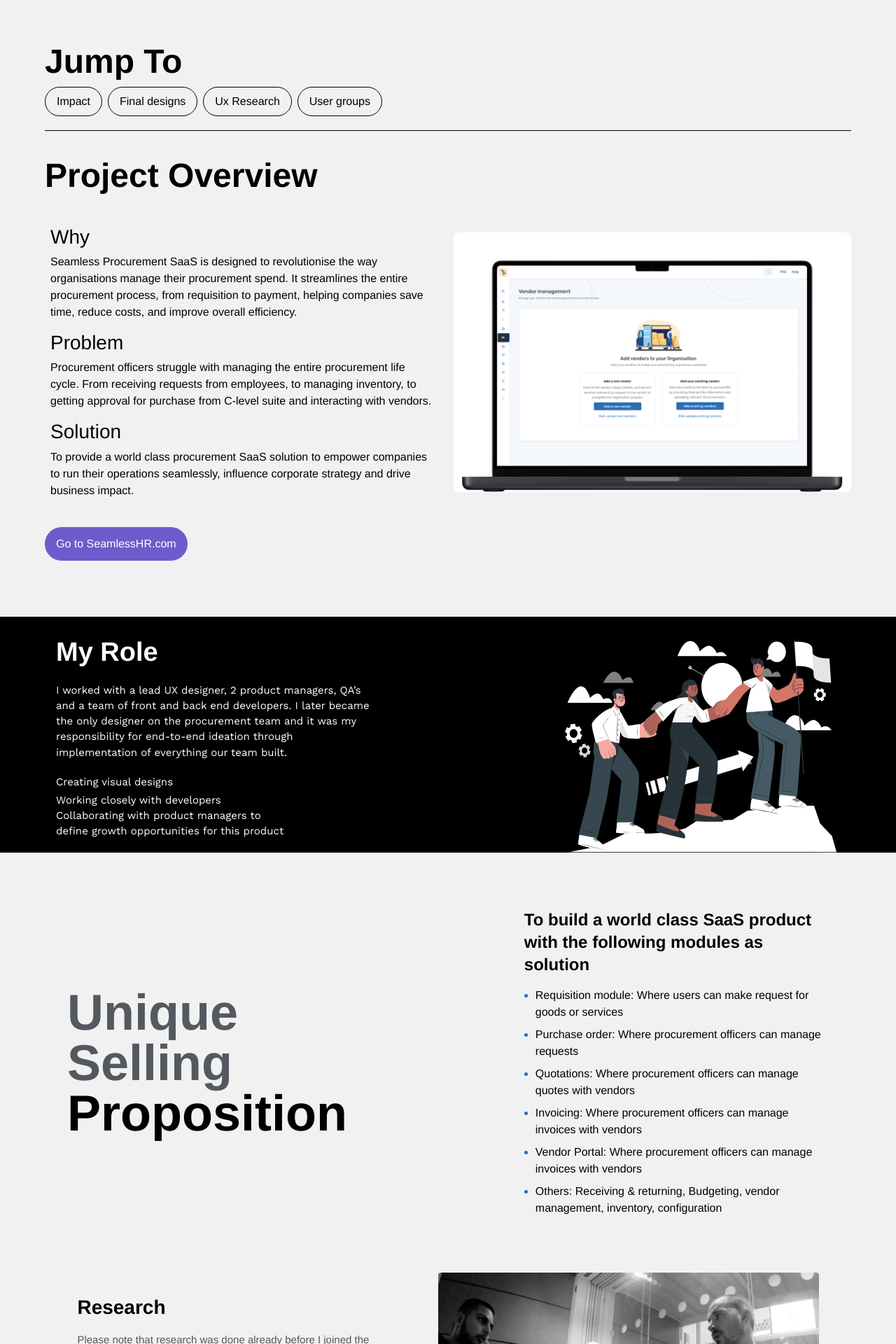
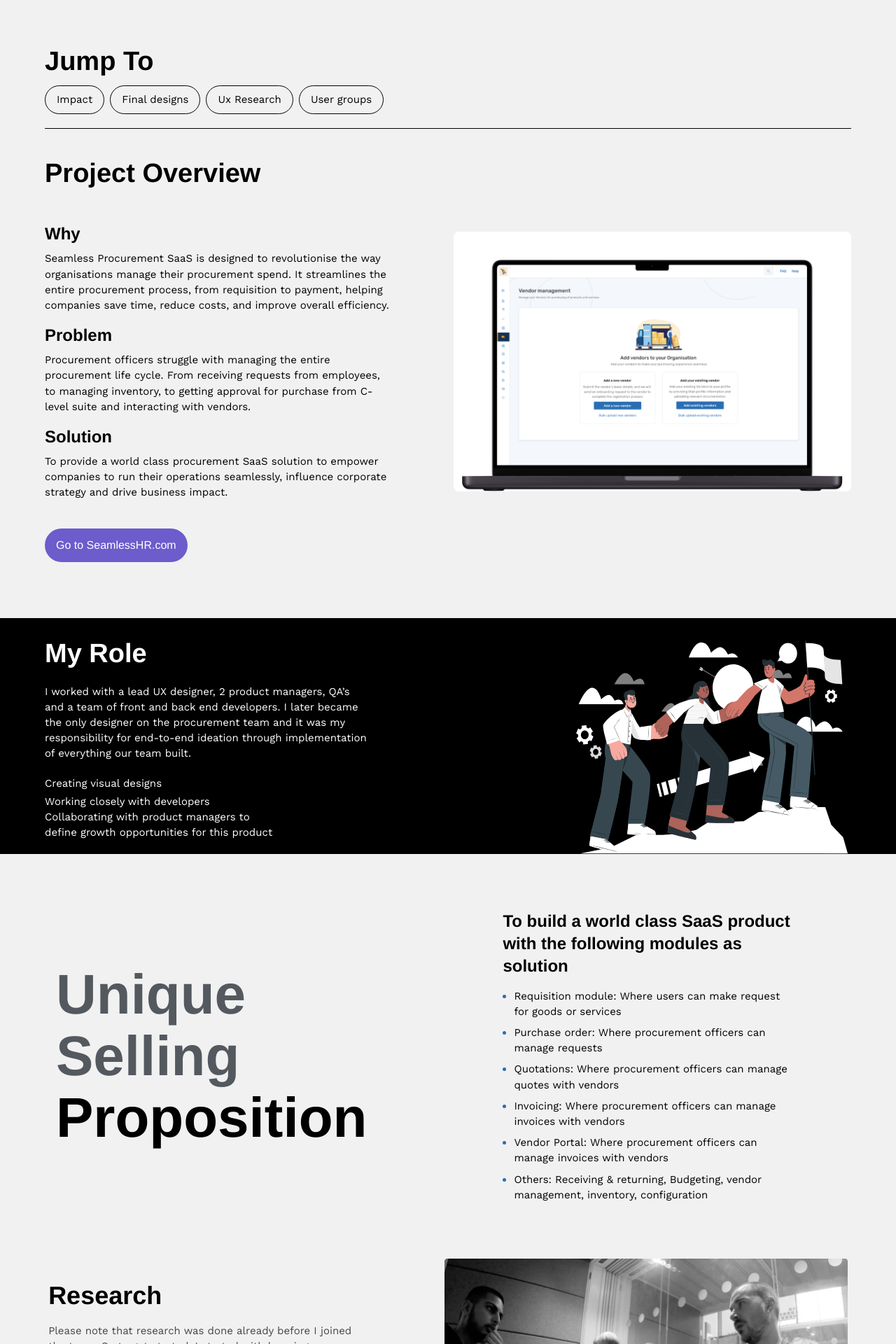
Before and after one commit to Nathan-88/precious-portfolio, a React (Vite) app: page /projects/procurement in a window 1280 px wide. Shown: the part 820-2740 px from the top of the page at 70% size. Built offline with nearby package versions, Linux system fonts and the light colour scheme; a web font is replaced by a local one.

Commit message:
editing the procurement page

```diff
--- a/src/components/JumpTo.jsx
+++ b/src/components/JumpTo.jsx
@@ -11,31 +11,31 @@ const JumpTo = () => {
     return(
         <section className="bg-tertiary px-8 py-12 md:px-16 md:py-20 h-auto">
             <div className="space-y-3">
-                <h2 id="Overview" className="text-5xl font-bold">Jump To</h2>
+                <h2 id="Overview" className="text-4xl font-bold">Jump To</h2>
                 <div className="flex flex-wrap space-x-2">
                     {Items.map((item, index) => (
-                    <div key={index} className="border hover:bg-primary hover:text-white border-current py-2 px-4 mb-2 rounded-full">
+                    <div key={index} className="border font-[400] font-work-sans hover:bg-primary hover:text-white border-current text-sm py-2 px-4 mb-2 rounded-full">
                         <a href={item.link} className="">{item.name}</a>
                     </div>))}
                 </div>
-                <hr className=" border-current"/>
+                <hr className="border-current"/>
             </div>
 
             <section className="pt-10">
-                <h2 className="text-5xl font-bold mb-10">Project Overview</h2>
+                <h2 className="text-4xl font-bold mb-10">Project Overview</h2>
                 <div className="flex gap-4 flex-col xl:flex-row justify-center items-center">
-                    <div className="p-2 space-y-4 xl:w-1/2">
+                    <div className="py-2 space-y-4 xl:w-1/2">
                         <div className="space-y-2">
-                            <h3 className="font-medium text-3xl">Why</h3>
-                            <p className="">Seamless Procurement SaaS is designed to revolutionise the way organisations manage their procurement spend. It streamlines the entire procurement process, from requisition to payment, helping companies save time, reduce costs, and improve overall efficiency.</p>
+                            <h3 className="font-bold text-2xl">Why</h3>
+                            <p className="xl:w-[89%] font-work-sans text-sm font-[400]">Seamless Procurement SaaS is designed to revolutionise the way organisations manage their procurement spend. It streamlines the entire procurement process, from requisition to payment, helping companies save time, reduce costs, and improve overall efficiency.</p>
                         </div>
                         <div className="space-y-2">
-                            <h3 className="font-medium text-3xl">Problem</h3>
-                            <p className="">Procurement officers struggle with managing the entire procurement life cycle. From receiving requests from employees, to managing inventory, to getting approval for purchase from C-level suite and interacting with vendors.</p>
+                            <h3 className="font-bold text-2xl">Problem</h3>
+                            <p className="xl:w-[87%] font-work-sans text-sm font-[400]">Procurement officers struggle with managing the entire procurement life cycle. From receiving requests from employees, to managing inventory, to getting approval for purchase from C-level suite and interacting with vendors.</p>
                         </div>
                         <div className="space-y-2">
-                            <h3 className="font-medium text-3xl">Solution</h3>
-                            <p className="">To provide a world class procurement SaaS solution to empower companies to run their operations seamlessly, influence corporate strategy and drive business impact.</p>
+                            <h3 className="font-bold text-2xl">Solution</h3>
+                            <p className="font-work-sans text-sm font-[400] xl:w-[90%]">To provide a world class procurement SaaS solution to empower companies to run their operations seamlessly, influence corporate strategy and drive business impact.</p>
                         </div>
                     </div>
                     <div className="xl:w-1/2 px-3 pt-10 rounded-lg bg-white">
--- a/src/components/Role.jsx
+++ b/src/components/Role.jsx
@@ -1,7 +1,7 @@
 import RoleImg from '../../src/assets/cuate.svg'
 const Role = () => {
     return(
-        <section className="h-auto px-10 xl:px-20  w-full flex flex-col items-center xl:flex-row gap-x-10 xl:justify-between">
+        <section className="h-auto px-10 xl:px-16  w-full flex flex-col items-center xl:flex-row gap-x-10 xl:justify-between">
                 <div className="text-white md:mx-10 xl:m-0 xl:w-2/5">
                     <h3 className="font-bold text-4xl py-5">My Role</h3>
                     <p className="text-sm pb-2 font-[400] font-work-sans xl:pb-5">
--- a/src/components/UniqueSelling.jsx
+++ b/src/components/UniqueSelling.jsx
@@ -1,14 +1,14 @@
 import Research from '../assets/Research 2.png'
 const UniqueSelling = () => {
     return(
-        <section id="Unique" className="bg-tertiary px-8 py-12 md:px-16 xl:px-24 md:py-20 h-auto">
-            <div className="flex flex-col xl:flex-row xl:justify-between">
+        <section id="Unique" className="bg-tertiary px-8 py-12 md:px-16 xl:px-22 md:py-20 h-auto">
+            <div className="xl:px-4 flex flex-col xl:flex-row xl:justify-between">
                 <div className="mb-10 xl:my-auto font-bold xl:w-[30%]">
-                    <h2 className=" text-5xl xl:text-7xl text-secondary">Unique Selling <span className="text-black">Proposition</span></h2>
+                    <h2 className=" text-5xl xl:text-xxl text-secondary">Unique Selling <span className="text-black">Proposition</span></h2>
                 </div>
-                <div className="space-y-4 xl:w-[40%]">
-                    <h3 className="font-bold text-2xl">To build a world class SaaS product with the following modules as solution</h3>
-                    <ul className="list-disc pl-4 marker:text-listcol space-y-2 ">
+                <div className=" xl:w-[43%]">
+                    <h3 className="mb-4 font-bold text-2xl xl:w-[90%]">To build a world class SaaS product with the following modules as solution</h3>
+                    <ul className="list-disc pl-4 marker:text-listcol space-y-2 xl:w-[87%] font-work-sans text-sm font-[400]">
                         <li>Requisition module: Where users can make request for goods or services</li>
                         <li>Purchase order: Where procurement officers can manage requests</li>
                         <li>Quotations: Where procurement officers can manage quotes with vendors</li>
@@ -19,12 +19,12 @@ const UniqueSelling = () => {
                 </div>
             </div>
             {/* Research */}
-            <div className='my-10 pt-10 flex flex-col gap-10 gap-x-20 xl:flex-row xl:justify-center xl:items-center'>
-                <div className='xl:w-[40%]'>
-                    <h2 className='text-3xl font-bold mb-5'>Research</h2>
-                    <p className='text-secondary pb-2 text-sm'>Please note that research was done already before I joined the team. So to get started, I started with learning everything I could about the industry and the vision of the product through documentation, having calls with the team, signing up to existing platforms and talking to people who already had a good understanding of the goal of the product is and must-have features.
+            <div className='my-10 pt-10 flex flex-col gap-10 xl:gap-x-32 xl:flex-row xl:justify-center xl:items-center'>
+                <div className='xl:w-[38%]'>
+                    <h2 className='text-[36px] font-bold mb-3'>Research</h2>
+                    <p className='text-hueblack font-[400] font-work-sans  pb-2 text-sm'>Please note that research was done already before I joined the team. So to get started, I started with learning everything I could about the industry and the vision of the product through documentation, having calls with the team, signing up to existing platforms and talking to people who already had a good understanding of the goal of the product is and must-have features.
                     </p>
-                    <p className='text-secondary text-sm'>
+                    <p className='text-hueblack font-[400] font-work-sans text-sm'>
                         I closed in on my knowledge gap about the users, business goals and product needs and then I set out to work, working closely with the product owner and the rest of the team.
                     </p>
                 </div>
@@ -34,28 +34,30 @@ const UniqueSelling = () => {
             </div>
 
             {/* Market insite */}
-            <div className='grid grid-cols-1 space-y-4 xl:grid-cols-3 gap-4'>
-                <div className='space-y-3'>
-                    <h2 className='font-medium text-4xl'>Market Insight</h2>
-                    <p className='text-secondary text-sm'>
+            <div className='grid grid-cols-1 space-y-4 xl:space-y-0 xl:grid-cols-3 gap-4'>
+                <div className=''>
+                    <h2 className='mb-3 font-bold text-4xl'>Market Insight</h2>
+                    <div className='text-hueblack font-[400] font-work-sans text-sm w-[70%] space-y-2'>
+                        <p className=''>
                             The procurement software application market will bring in an estimated 5.94 billion U.S. dollars in total revenue in 2021.
                         </p>
-                    <p className='text-secondary text-sm'>
+                        <p className=''>
                             90% + of new eProcurement solution implementations are cloud based, due to benefits around agility, upgrades, collaboration and innovation
                         </p>
-                    <p className='text-secondary text-sm'>
+                        <p className=''>
                             The “User experience” is no longer a nice to have. In the digital age – it is (and should be) the number 1 requirement for clients.
                         </p>
                     </div>
-                <div className='space-y-3'>
-                    <h2 className='font-medium text-4xl'>Top Insight</h2>
-                    <p className='text-secondary text-sm'>
+                </div>
+                <div className=''>
+                    <h2 className='mb-3 font-bold  text-4xl'>Top Insight</h2>
+                    <p className='text-hueblack font-[400] font-work-sans text-sm xl:w-[73%]'>
                         According to Gartner Research 2019, 72% of Top CPO’s interviewed identified “Underutilisation of analytics technologies” as the top critical issue to tackle, and 64% identified “Inability to accurately gauge supplier performance” as the next.
                     </p>
                 </div>
                 <div className='space-y-3'>
-                    <h2 className='font-medium text-4xl'>Industry Challenges</h2>
-                    <ul className="text-sm text-secondary list-disc marker:text-listcol space-y-2 xl:w-[70%] pl-4">
+                    <h2 className='font-bold text-4xl'>Industry Challenges</h2>
+                    <ul className="text-sm text-hueblack font-[400] font-work-sans list-disc marker:text-listcol space-y-2 xl:w-[70%] pl-4">
                         <li>Lack of skilled Procurement resources with a strategic view</li>
                         <li>Legacy structures and practices</li>
                         <li>Disparate technology provisio</li>
```
Lines whose indentation alone changed are shown as unchanged.
